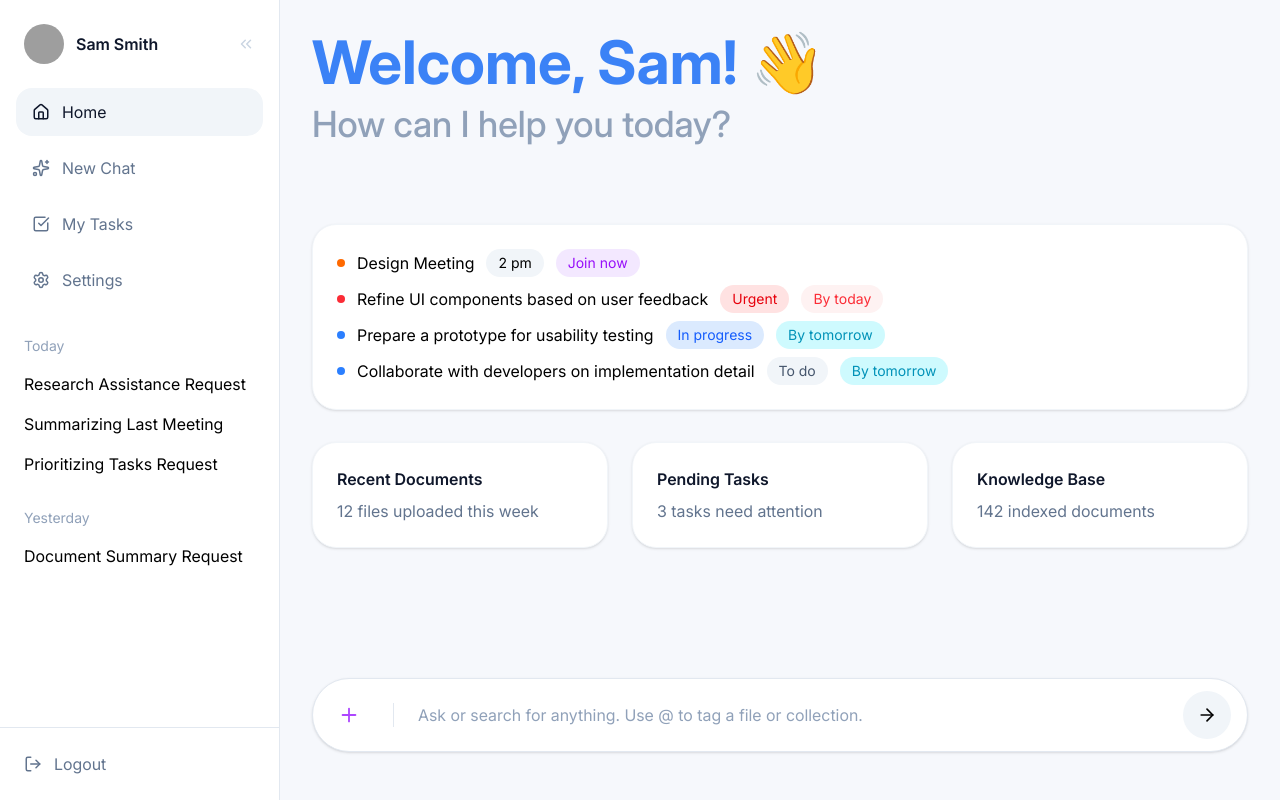
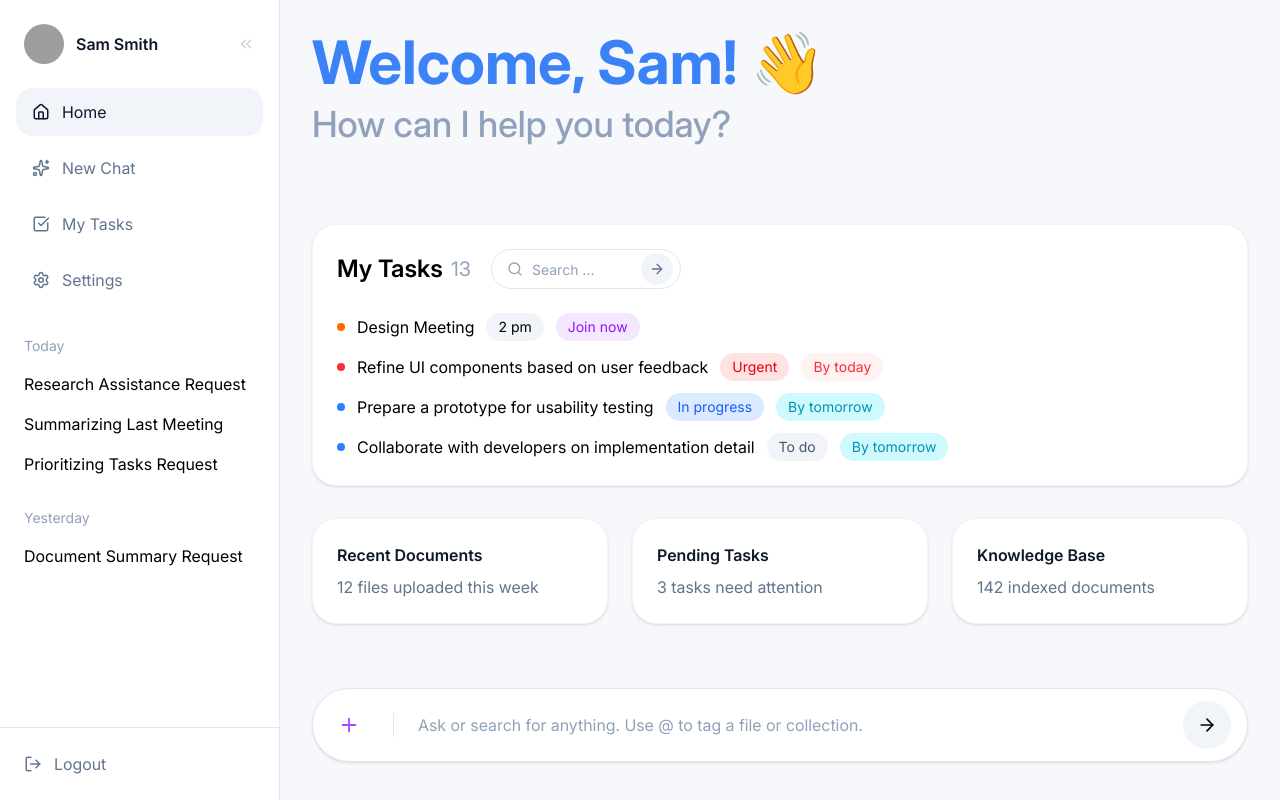
Before and after one commit to elmira-orooji/advanced-rag-system, a React (Vite) app in the folder frontend/my-rag-app/: page /home in a window 1280 px wide. Built offline with nearby package versions, Linux system fonts and the light colour scheme; grey boxes are pictures that could not be loaded.

Commit message:
redesign-add search button

```diff
--- a/frontend/my-rag-app/src/pages/DashboardPage.tsx
+++ b/frontend/my-rag-app/src/pages/DashboardPage.tsx
@@ -5,7 +5,7 @@ import {
   useChatHistory,
 } from "../hooks/useChatHistory";
 import ChatWindow from "../components/ChatWindow";
-
+import { Search,ArrowRight} from "lucide-react";
 
 
 export default function DasboardPage() {
@@ -107,27 +107,97 @@ const handleSendMessage = (
 
 
   {/* Tasks */}
-          <div
+    <div
         className="
-          rounded-3xl
+        rounded-3xl
+        bg-white
+        p-6
+        border
+        border-slate-100
+        shadow-sm
+        space-y-3
+      "
+    >
+
+
+  {/* Task Header */}
+  <div className="flex items-center justify-between mb-6">
+
+  <div className="flex items-center gap-5">
+
+    <h2 className="text-2xl font-semibold flex items-center">
+      My Tasks
+
+      <span className="ml-2 text-slate-400 font-normal text-xl">
+        13
+      </span>
+    </h2>
+
+    <div className="relative w-[190px]">
+      <Search
+        size={16}
+        className="
+          absolute
+          left-4
+          top-1/2
+          -translate-y-1/2
+          text-slate-400
+        "
+      />
+
+      <input
+        placeholder="Search ..."
+        className="
+          w-full
+          h-10
+          rounded-full
+          border border-slate-200
           bg-white
-          p-6
-          border
-          border-slate-100
-          shadow-sm
-          space-y-2
+          pl-10
+          pr-10
+          text-sm
+          placeholder:text-slate-400
+          outline-none
+          focus:ring-2
+          focus:ring-slate-100
+        "
+      />
+
+      <button
+        className="
+          absolute
+          right-2
+          top-1/2
+          -translate-y-1/2
+
+          w-8
+          h-8
+
+          rounded-full
+          bg-slate-100
+
+          flex
+          items-center
+          justify-center
+
+          hover:bg-slate-200
           transition-all
-          duration-500
-          ease-out
+          duration-300
 
-          hover:-translate-y-2
-          hover:scale-[1.02]
-          hover:bg-[#9FD7FF]
-          hover:shadow-xl
-
-          cursor-pointer
+          shrink-0
         "
       >
+        <ArrowRight
+          size={16}
+          className="text-slate-500"
+        />
+      </button>
+    </div>
+
+  </div>
+
+</div>
+
 
     {/* Task 1 */}
     <div className="flex items-center gap-3">
```
